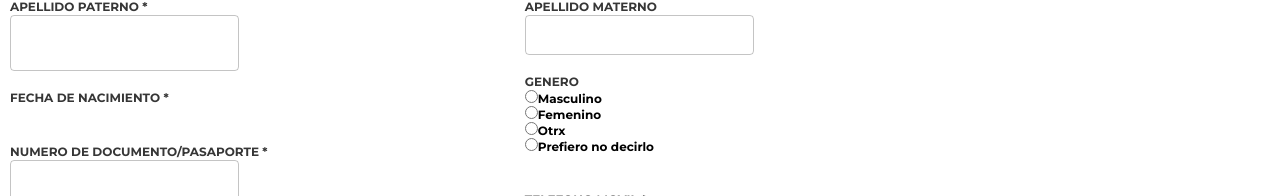
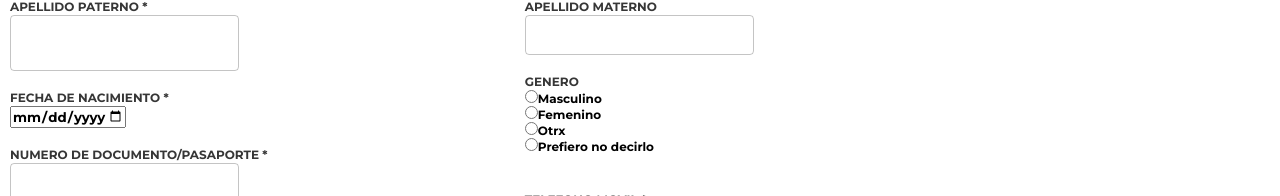
Before and after one commit to frivajica/TECHO-Teams, a React (Create React App) app: page /registro in a window 1280 px wide. Shown: the part 344-540 px from the top of the page. Built offline with nearby package versions, Linux system fonts and the light colour scheme; no server answers.

Commit message:
Logica registro terminada

```diff
--- a/src/commons/navbar/LoginModal.jsx
+++ b/src/commons/navbar/LoginModal.jsx
@@ -132,7 +132,7 @@ const LoginModal = ({ open, handleClose }) => {
                 </Link>
                 <Link
                   className="links size10"
-                  href="https://actividades.techo.org/registro"
+                  href="/registro"
                   underline="hover"
                 >
                   {"REGISTRATE CON MAIL"}
--- a/src/components/Register/Register.jsx
+++ b/src/components/Register/Register.jsx
@@ -16,6 +16,7 @@ import { useValidation } from "../../hooks/useValidation";
 import "./Register.css";
 import swal from "sweetalert";
 import { useTheme } from "@mui/material/styles";
+import { Link, useNavigate } from "react-router-dom";
 
 const initialForm = {
   nombres: "",
@@ -26,6 +27,7 @@ const initialForm = {
   profesion: "",
   password: "",
   password_confirmation: "",
+  fechaNacimiento: "",
 };
 
 const validationsForm = (form) => {
@@ -134,24 +136,27 @@ function Register() {
     handleBlur,
     //handleSubmit,
   } = useValidation(initialForm, validationsForm);
-
+  const navigate = useNavigate();
   //estados para regiones
   const [paises, setPaises] = useState([]);
   const [provincias, setProvincias] = useState([]);
   const [localidades, setLocalidades] = useState([]);
+  const pais = CustomHook("");
+  const provincia = CustomHook("");
+  const localidad = CustomHook("");
 
-  // select para la datapicker (Fecha de nna)
-  const [locale] = useState("fr");
-  const [value, setValue] = useState(new Date());
   //inputs
   const [recibirMails, setRecibirMails] = useState(0);
   const [intereses, setIntereses] = useState([]);
-  const pais = CustomHook("");
-  const provincia = CustomHook("");
-  const localidad = CustomHook("");
   const [genero, setGenero] = useState("Prefiero no decirlo");
   const estudios = CustomHook("");
   const apellidoMaterno = CustomHook("");
+  let edadMax = new Date(new Date() - 31536000000 * 100)
+    .toISOString()
+    .split("T")[0];
+  let edadMin = new Date(new Date() - 31536000000 * 10)
+    .toISOString()
+    .split("T")[0];
 
   const handleMail = () => {
     setRecibirMails((prev) => (prev === 0 ? 1 : 0));
@@ -191,9 +196,10 @@ function Register() {
 
   const successAlert = () => {
     swal({
-      title: "Muchas gracias!",
+      title: "Registro exitoso!",
+      text: "Dirigite a Ingresar para loguearte",
       icon: "success",
-      timer: "4000",
+      timer: "5000",
     });
   };
 
@@ -216,7 +222,6 @@ function Register() {
     apellidoMaterno: apellidoMaterno.value,
     acepta_marketing: recibirMails,
     recibirMails: recibirMails,
-    fechaNacimiento: value.toISOString().split("T")[0],
     telefono: "0",
     sexo: genero,
     idUnidadOrganizacional: 0,
@@ -225,10 +230,13 @@ function Register() {
   const handleSubmit = (e) => {
     e.preventDefault();
 
-    if (Object.keys(errors) !== 0) errorAlert();
-    else if (!pais.value) errorAlert();
-    else if (!intereses.length) errorAlert();
-    else {
+    if (Object.keys(errors).length !== 0) {
+      return errorAlert();
+    } else if (!pais.value) {
+      return errorAlert();
+    } else if (!intereses.length) {
+      return errorAlert();
+    } else {
       axios
         .post("http://localhost:3001/api/usuarios/registrar", envio)
         .then((res) => {
@@ -236,6 +244,7 @@ function Register() {
           return res.data;
         })
         .then(successAlert())
+        .then(navigate("/"))
         .catch((err) => console.log({ err }));
     }
   };
@@ -300,17 +309,21 @@ function Register() {
             <label for="selector" className="label">
               <p>FECHA DE NACIMIENTO *</p>
             </label>
-            <LocalizationProvider
-              dateAdapter={AdapterDateFns}
-              locale={localeMap[locale]}
-            >
-              <DatePicker
-                mask={maskMap[locale]}
-                value={value}
-                onChange={(newValue) => setValue(newValue)}
-                renderInput={(params) => <TextField {...params} />}
-              />
-            </LocalizationProvider>
+            <input
+              onBlur={handleBlur}
+              onChange={handleChanges}
+              type="date"
+              name="fechaNacimiento"
+              value={form.fechaNacimiento}
+              min={edadMax}
+              max={edadMin}
+              onKeyDown={(e) => e.preventDefault()}
+              required
+            />
+            <span class="validity"></span>
+            {errors.fechaNacimiento && (
+              <p style={styles}>{errors.fechaNacimiento}</p>
+            )}
             <br />
             <br />
             <label for="selector" className="label">
@@ -403,7 +416,7 @@ function Register() {
             </label>
 
             <TextField
-              type="text"
+              type="password"
               name="password"
               onBlur={handleBlur}
               onChange={handleChanges}
@@ -418,7 +431,7 @@ function Register() {
             </label>
 
             <TextField
-              type="text"
+              type="password"
               name="password_confirmation"
               onBlur={handleBlur}
               onChange={handleChanges}
@@ -532,9 +545,11 @@ function Register() {
 
             <br />
           </div>
-          <Button sx={{ ml: 36 }} variant="text">
-            VOLVER
-          </Button>
+          <Link style={{ textDecoration: "none" }} to="/">
+            <Button sx={{ ml: 36 }} variant="text">
+              VOLVER
+            </Button>
+          </Link>
           <Button id="ingresar" size="medium" variant="outlined" type="submit">
             REGISTRAR
           </Button>
--- a/src/components/userMenu/UserMenu.jsx
+++ b/src/components/userMenu/UserMenu.jsx
@@ -55,7 +55,9 @@ export const UserMenu = () => {
           horizontal: "left",
         }}
       >
-        <MenuItem onClick={() => navigate(`/miPerfil`)}>Mi Perfil</MenuItem>
+        <MenuItem onClick={() => navigate(`/${usuario.idPersona}`)}>
+          Mi Perfil
+        </MenuItem>
         {(usuario.cargo === "Coordinador" || usuario.cargo === "Admin") && (
           <MenuItem onClick={handleClose}>Mis Equipos</MenuItem>
         )}
--- a/src/hooks/useValidation.js
+++ b/src/hooks/useValidation.js
@@ -5,7 +5,6 @@ export const useValidation = (initialForm, validateForm) => {
   const [errors, setErrors] = useState({});
   const [loading, setLoading] = useState(false);
   const [response, setResponse] = useState(null);
-console.log("form",form)
   const handleChanges = (e) => {
     const { name, value } = e.target;
 
@@ -23,8 +22,6 @@ console.log("form",form)
   const handleSubmit = (e) => {
     e.preventDefault();
     setErrors(validateForm(form));
-
-
   };
 
   return {
--- a/src/views/App/App.js
+++ b/src/views/App/App.js
@@ -1,10 +1,10 @@
-import { useEffect } from "react"
+import { useEffect } from "react";
 import { Routes, Route, Navigate } from "react-router-dom";
 import Navbar from "../../commons/navbar/Navbar";
 import Footer from "../../commons/footer/Footer";
 import Home from "../../components/home/Home";
 import SignUp from "../../components/completarSignUp/SignUp";
-import Register from "../../components/Register/Register"
+import Register from "../../components/Register/Register";
 import { Usuario } from "../usuario/Usuario";
 import { MiInformación } from "../miInformación/MiInformación";
 import { useSelector } from "react-redux";
@@ -17,11 +17,33 @@ function App() {
       <Navbar />
       <div className="content">
         <Routes>
-          <Route exact path="/" element={(usuario.nombres && !usuario.intereses) ? <SignUp /> : <Home />} />
-          <Route exact path="/completarRegistro" element={ <SignUp />} />
+          <Route
+            exact
+            path="/"
+            element={
+              usuario.nombres && !usuario.intereses ? <SignUp /> : <Home />
+            }
+          />
+          <Route exact path="/completarRegistro" element={<SignUp />} />
           <Route exact path="/registro" element={<Register />} />
-          <Route exact path="/:usuario" element={(usuario.nombres && !usuario.intereses) ? <SignUp /> : <Usuario />} />
-          <Route exact path="/miPerfil" element={(usuario.nombres && !usuario.intereses) ? <SignUp /> : <MiInformación />} />
+          <Route
+            exact
+            path={`/${usuario.idPersona}`}
+            element={
+              usuario.nombres && !usuario.intereses ? <SignUp /> : <Usuario />
+            }
+          />
+          <Route
+            exact
+            path="/miPerfil"
+            element={
+              usuario.nombres && !usuario.intereses ? (
+                <SignUp />
+              ) : (
+                <MiInformación />
+              )
+            }
+          />
         </Routes>
       </div>
       <Footer />
```
